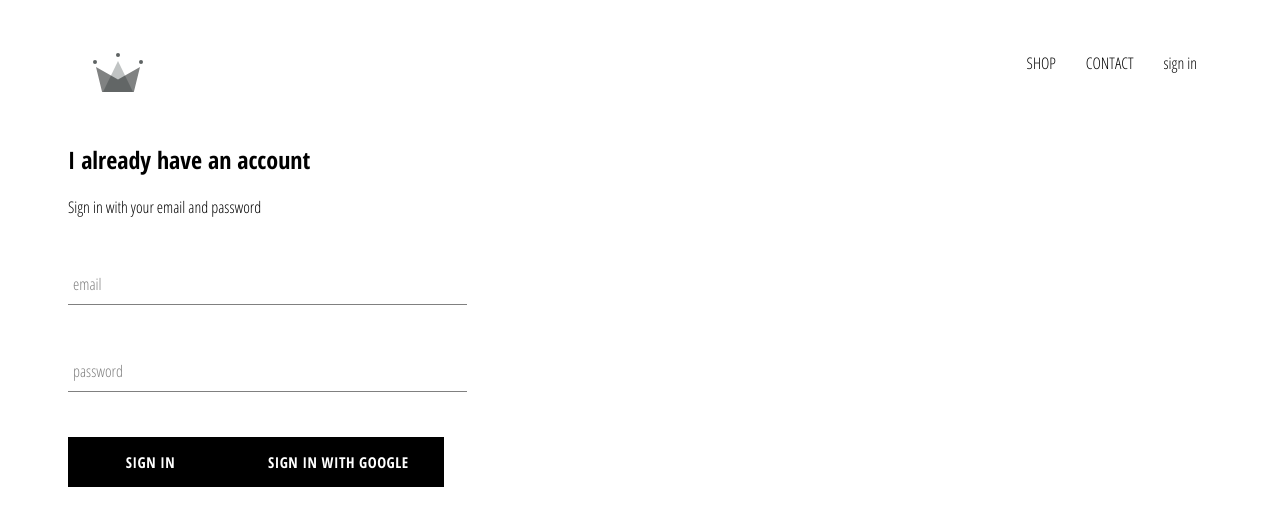
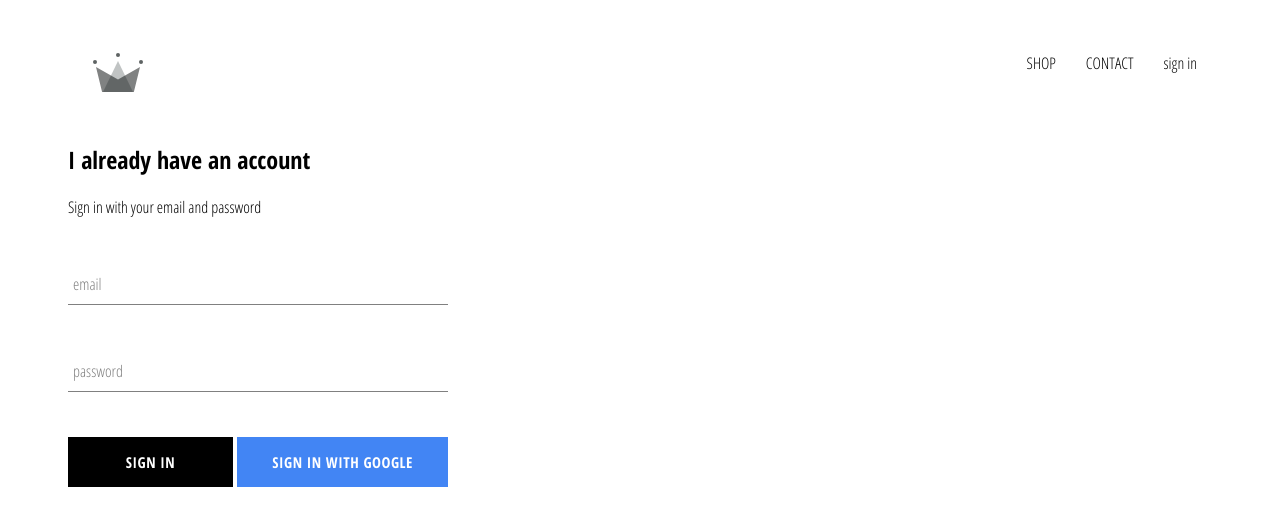
Before and after one commit to mariaozamiz/contemporary-ceramic-store, a React (Create React App) app: page /#/signin in a window 1280 px wide. Shown: the top 526 px of the page. Built offline with nearby package versions, Linux system fonts and the light colour scheme; no server answers.

Commit message:
style sign in

```diff
--- a/src/app.css
+++ b/src/app.css
@@ -7,3 +7,7 @@ a {
     text-decoration: none;
     color: inherit;
 }
+
+* {
+    box-sizing: border-box;
+}
--- a/src/components/button/Button.js
+++ b/src/components/button/Button.js
@@ -1,9 +1,14 @@
 import React from 'react';
 import './button.scss';
 
-function Button({ children, ...otherProps }) {
+function Button({ children, isGoogleSignIn, ...otherProps }) {
     return (
-        <button className="custom-button" {...otherProps}>
+        <button
+            className={`${
+                isGoogleSignIn ? 'google-sign-in' : ''
+            } custom-button`}
+            {...otherProps}
+        >
             {children}
         </button>
     );
--- a/src/components/button/button.scss
+++ b/src/components/button/button.scss
@@ -19,4 +19,14 @@
         color: black;
         border: 1px solid black;
     }
+
+    &.google-sign-in {
+        background-color: #4285f4;
+        color: white;
+
+        &:hover {
+            background-color: #357ae8;
+            border: none;
+        }
+    }
 }
--- a/src/components/sign-in/Sign-in.js
+++ b/src/components/sign-in/Sign-in.js
@@ -42,9 +42,12 @@ function SignIn() {
                     label="password"
                     required
                 />
-
-                <Button type="submit">Sign in</Button>
-                <Button onClick={signInWithGoogle}>Sign in with Google</Button>
+                <div className="buttons">
+                    <Button type="submit">Sign in</Button>
+                    <Button onClick={signInWithGoogle} isGoogleSignIn>
+                        Sign in with Google
+                    </Button>
+                </div>
             </form>
         </div>
     );
--- a/src/components/sign-in/sign-in.scss
+++ b/src/components/sign-in/sign-in.scss
@@ -1,9 +1,14 @@
 .sign-in {
-    width: 30vw;
+    width: 380px;
     display: flex;
     flex-direction: column;
 
     .title {
         margin: 10px 0;
     }
+
+    .buttons {
+        display: flex;
+        justify-content: space-between;
+    }
 }
```
